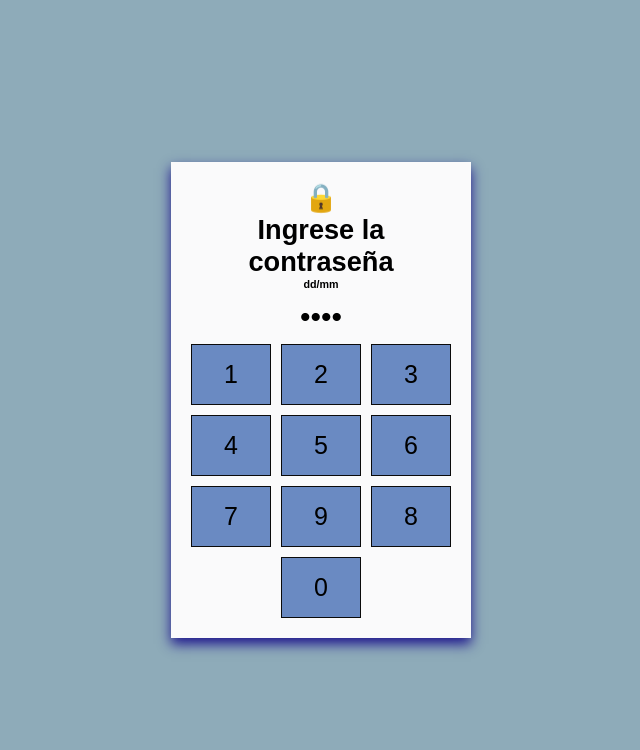
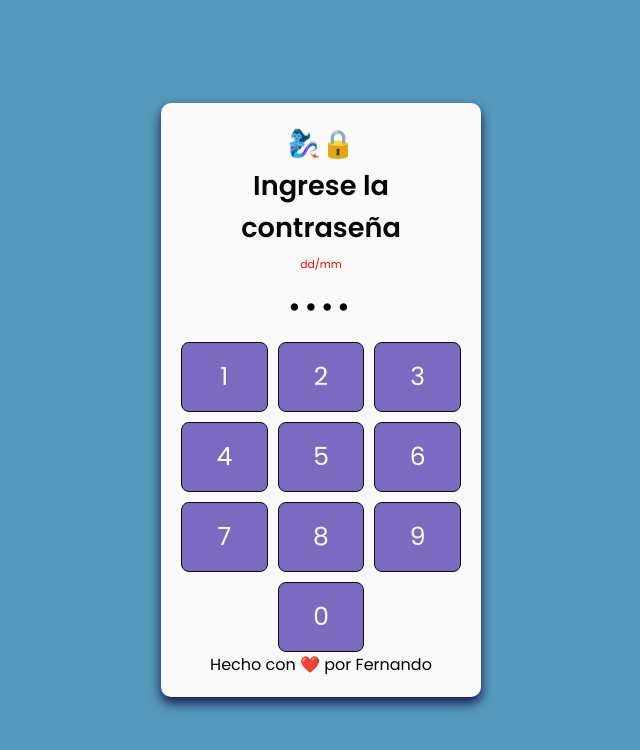
Before and after one commit to Ferxxo125/flor_11, a plain HTML site: page index.html in a window 1280 px wide. Shown: the whole page, without its empty margins (319-959 px from the left). Drawn offline with Linux system fonts and the light colour scheme.

Commit message:
Update index.html

```diff
--- a/index.html
+++ b/index.html
@@ -1,82 +1,101 @@
 <!DOCTYPE html>
-<html lang="en">
+<html lang="es">
   <head>
     <meta charset="UTF-8" />
     <meta name="viewport" content="width=device-width, initial-scale=1.0" />
+    <meta name="description" content="Página protegida - Ingreso mediante contraseña especial 🌻" />
+    <meta name="author" content="Fernando Cabrera" />
+    <title>Para ti, Reina 🌻</title>
+
+    <!-- Fuentes y estilos -->
     <link rel="preconnect" href="https://fonts.googleapis.com">
     <link rel="preconnect" href="https://fonts.gstatic.com" crossorigin>
-    <link href="https://fonts.googleapis.com/css2?family=Poppins:wght@300;400;500;600&display=swap" rel="stylesheet">
-    <title>Para ti Reina:)</title>
+    <link
+      href="https://fonts.googleapis.com/css2?family=Poppins:wght@300;400;500;600&display=swap"
+      rel="stylesheet"
+    >
 
     <style>
       * {
         padding: 0;
         margin: 0;
         box-sizing: border-box;
-        font-family: sans-serif;
+        font-family: 'Poppins', sans-serif;
       }
 
       body {
         display: flex;
-        width: 100%;
-        height: 100vh;
         justify-content: center;
         align-items: center;
-        background-color: #8eabb9;
+        height: 100vh;
+        width: 100%;
+        background-color: #559abc;
       }
 
       .container {
-        width: 300px;
+        width: 90%;
+        max-width: 320px;
         text-align: center;
         padding: 20px;
         background-color: #fafafb;
-        box-shadow: 0 6px 12px rgba(15, 2, 135, 0.89);
+        border-radius: 10px;
+        box-shadow: 0 6px 12px rgba(9, 2, 67, 0.89);
       }
 
-      .container h2 {
+      h2 {
         font-size: 1.7rem;
+        font-weight: 600;
+        color: #060606;
+      }
+
+      h6 {
+        margin-top: 8px;
+        color: #f10404;
+        font-weight: 400;
       }
 
       .input-display {
-        text-align: center;
-        margin: 0;
+        margin: 12px 0;
         font-size: 30px;
-        margin: 10px 0;
+        letter-spacing: 4px;
       }
 
       .keypad {
         display: grid;
         grid-template-columns: repeat(3, 1fr);
         gap: 10px;
+        margin-top: 10px;
       }
 
       .keypad button {
         padding: 15px;
         font-size: 25px;
-        background-color: #6a8ac2;
-        border: 1px rgb(11, 11, 11) solid;
-        outline: none;
+        background-color: #7c6ac2;
+        border: 1px solid #0b0b0b;
+        border-radius: 8px;
         cursor: pointer;
-        transition: background 0.2s;
+        transition: all 0.2s ease;
+        color: rgb(254, 252, 252);
       }
 
-      .key:hover {
+      .keypad button:hover {
         background-color: #e21414;
       }
+
       .keypad button:last-child {
         grid-column: 2/3;
       }
 
     </style>
   </head>
+
   <body>
-    <div class="container">
-      <h2>
-        🔒<br />
-        Ingrese la contraseña
-      </h2>
-      <h6> dd/mm </h6>
-      <div class="input-display" id="inputDisplay">••••</div>
+    <main class="container">
+      <h2>🧞‍♀️🔒<br>Ingrese la contraseña</h2>
+      <h6>dd/mm</h6>
+
+      <div id="inputDisplay" class="input-display">••••</div>
+
       <div class="keypad">
         <button class="key" onclick="enterDigit('1')">1</button>
         <button class="key" onclick="enterDigit('2')">2</button>
@@ -85,30 +104,34 @@
         <button class="key" onclick="enterDigit('5')">5</button>
         <button class="key" onclick="enterDigit('6')">6</button>
         <button class="key" onclick="enterDigit('7')">7</button>
+        <button class="key" onclick="enterDigit('8')">8</button>
         <button class="key" onclick="enterDigit('9')">9</button>
-        <button class="key" onclick="enterDigit('8')">8</button>
         <button class="key" onclick="enterDigit('0')">0</button>
       </div>
-    </div>
+            <footer>Hecho con ❤️ por Fernando</footer>
+    </main>
 
     <script>
       const correctPassword = "0311";
       const display = document.getElementById("inputDisplay");
       let input = "";
+
       function enterDigit(digit) {
         if (input.length < 4) {
           input += digit;
         }
+
         display.textContent = input.padEnd(4, "•");
+
         if (input.length === 4) {
           if (input === correctPassword) {
             window.location.href = "flower.html";
           } else {
-            alert("Contraseña incorecta, intenta de nuevo");
+            alert("Contraseña incorrecta, intenta de nuevo 💛");
             input = "";
             display.textContent = "••••";
           }
-        }
+      }
       }
     </script>
   </body>
```
